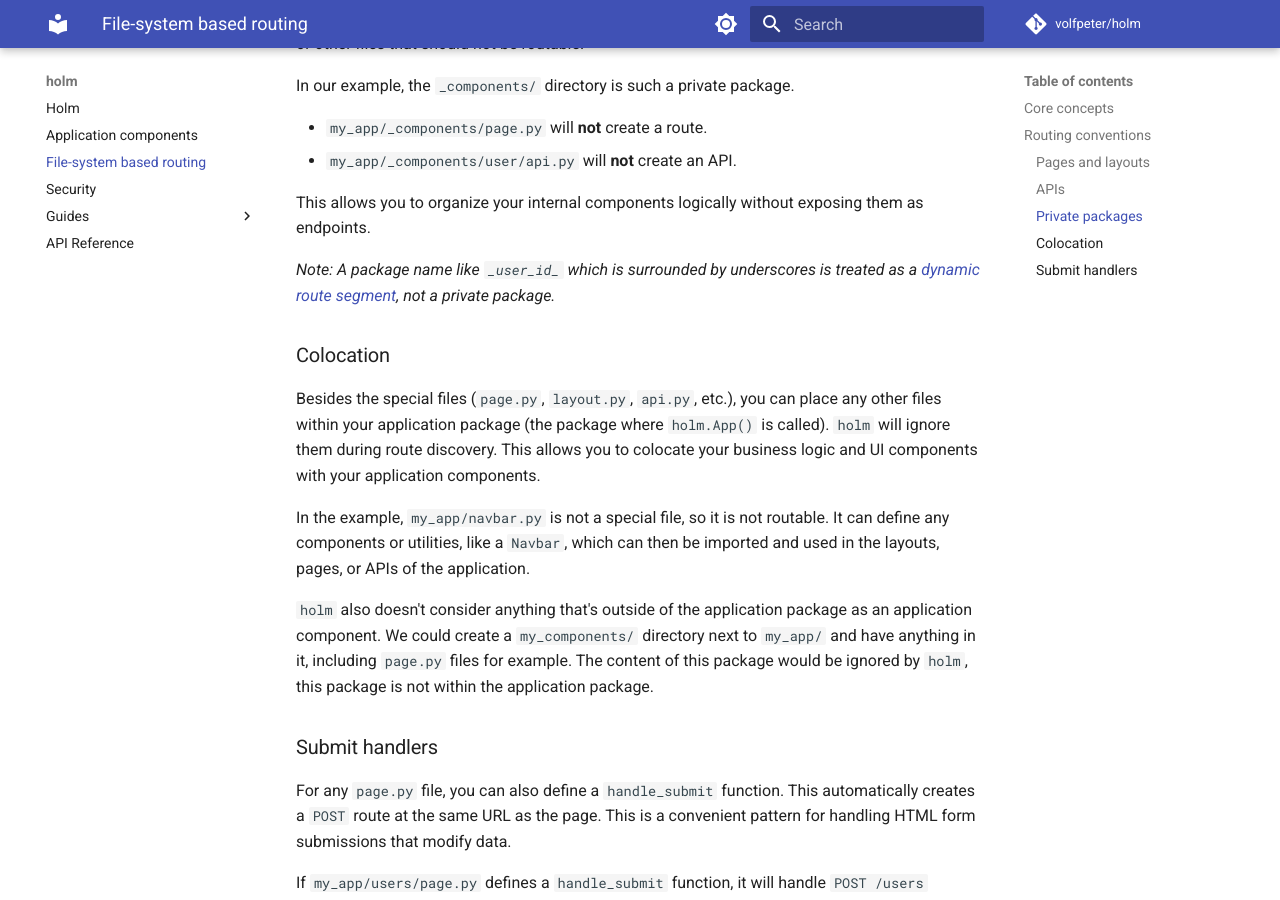
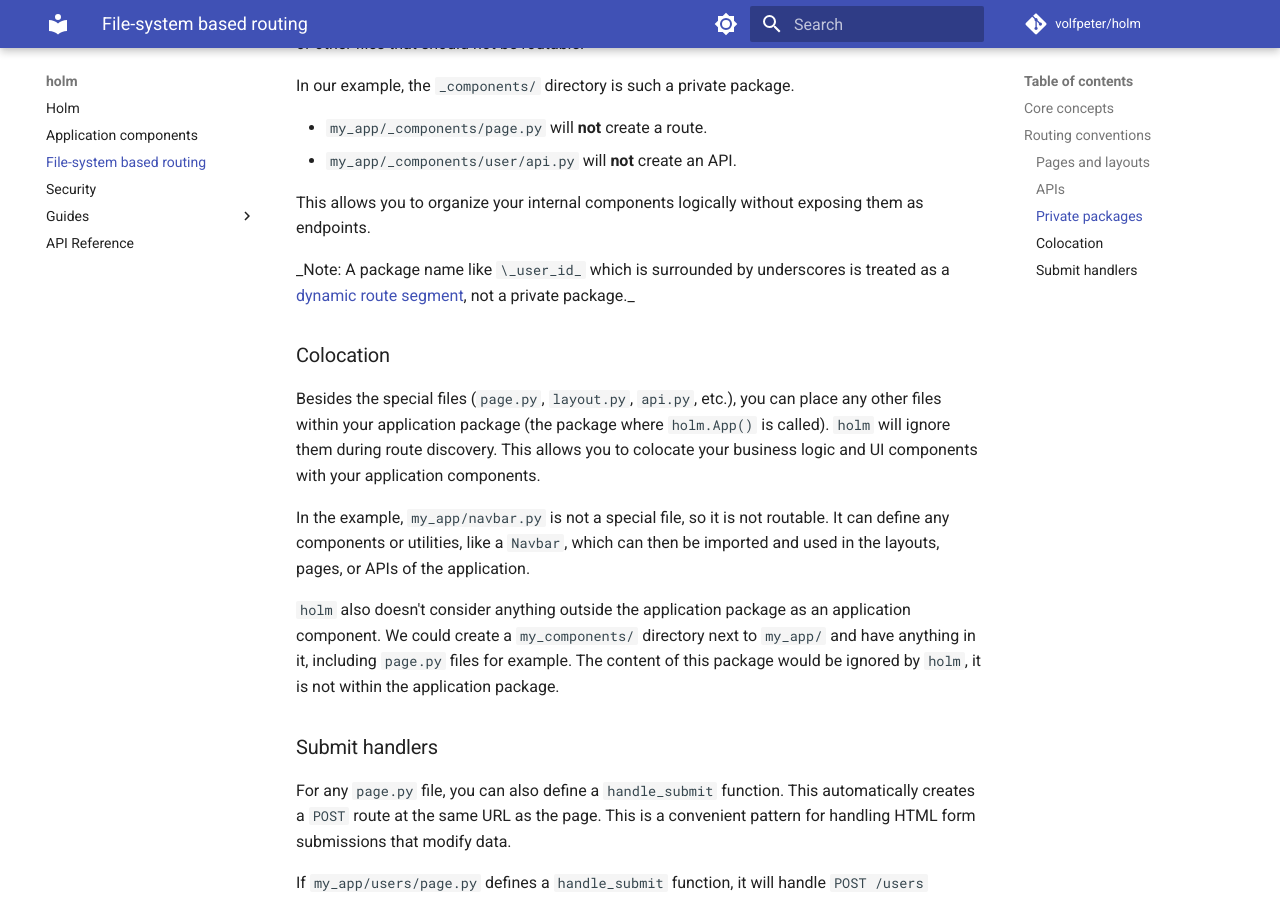
Before and after one commit to volfpeter/holm, an MkDocs documentation site: the page built from docs/file-system-based-routing.md, in a window 1280 px wide and 900 px high, scrolled down 2148 px. Built offline with MkDocs 1.6.1 and Material for MkDocs 9.7.7, drawn with Linux system fonts in a browser that asks for light colours; comment, search, counter and statistics services are not loaded; some of the changed lines change nothing that is shown; some of the changed text lies outside the part shown.

Commit message:
Update file-system-based-routing.md

```diff
--- a/docs/file-system-based-routing.md
+++ b/docs/file-system-based-routing.md
@@ -43,7 +43,7 @@
 
 ### Pages and layouts
 
-A `page.py` file makes a route segment publicly accessible as (typically) a HTML page. Based on the example structure, `holm` will generate the following page routes:
+A `page.py` file makes a route segment publicly accessible as (typically) an HTML page. Based on the example structure, `holm` will generate the following page routes:
 
 - `my_app/page.py` creates the root route at `/`, because `page.py` is in the root application package.
 - `my_app/users/page.py` creates the route at `/users`, because the page module is in the `users` package.
@@ -73,7 +73,7 @@
 
 This allows you to organize your internal components logically without exposing them as endpoints.
 
-*Note: A package name like `_user_id_` which is surrounded by underscores is treated as a [dynamic route segment](application-components.md#path-parameters-as-package-names), not a private package.*
+_Note: A package name like `\_user_id_` which is surrounded by underscores is treated as a [dynamic route segment](application-components.md#path-parameters-as-package-names), not a private package.\_
 
 ### Colocation
 
@@ -81,7 +81,7 @@
 
 In the example, `my_app/navbar.py` is not a special file, so it is not routable. It can define any components or utilities, like a `Navbar`, which can then be imported and used in the layouts, pages, or APIs of the application.
 
-`holm` also doesn't consider anything that's outside of the application package as an application component. We could create a `my_components/` directory next to `my_app/` and have anything in it, including `page.py` files for example. The content of this package would be ignored by `holm`, this package is not within the application package.
+`holm` also doesn't consider anything outside the application package as an application component. We could create a `my_components/` directory next to `my_app/` and have anything in it, including `page.py` files for example. The content of this package would be ignored by `holm`, it is not within the application package.
 
 ### Submit handlers
 
```
